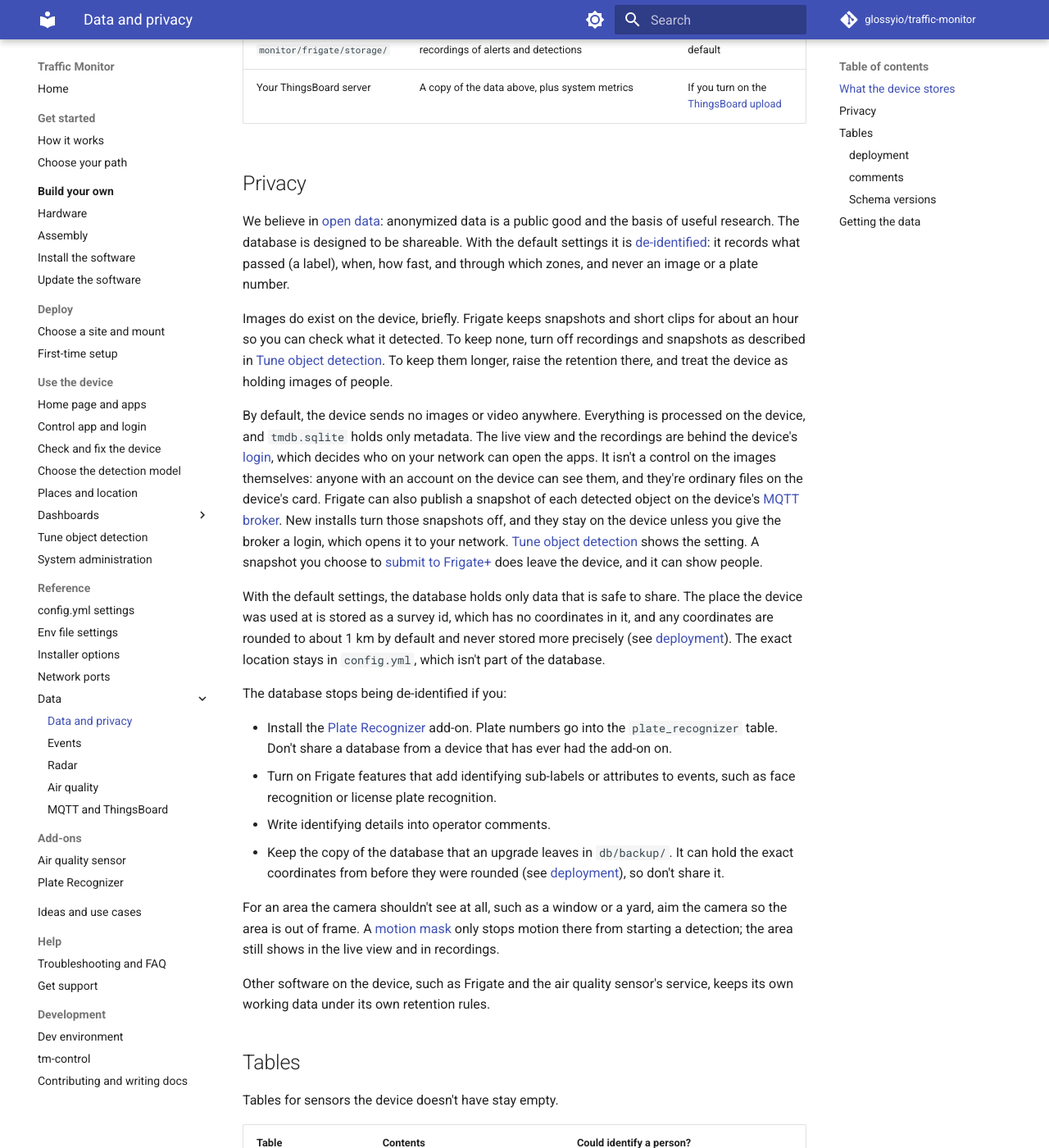
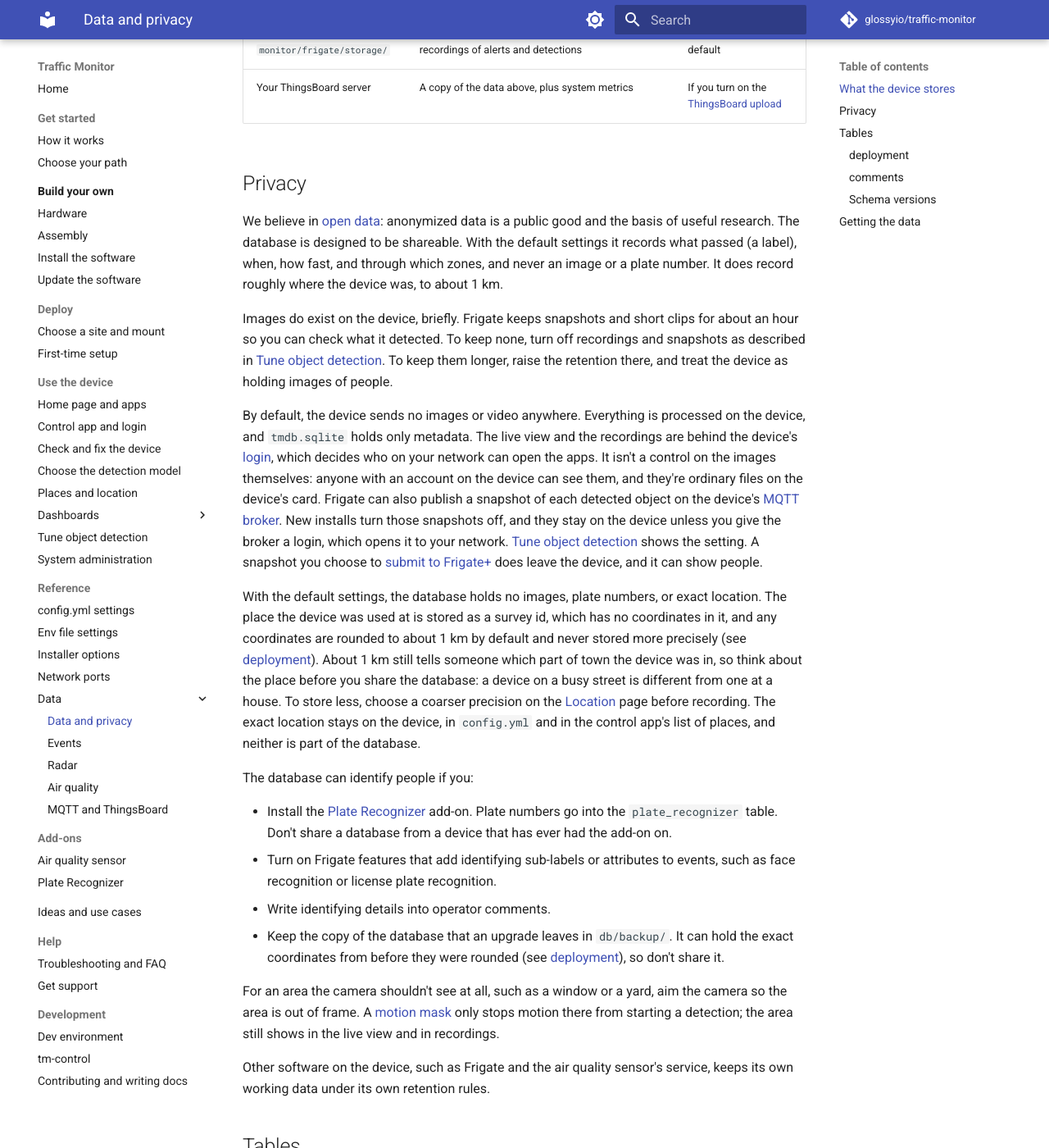
Before and after one commit to glossyio/traffic-monitor, an MkDocs documentation site: the page built from docs/data-and-payloads/data-overview.md, in a window 1280 px wide and 1400 px high, scrolled down 502 px. Shown: the whole window at 82% size. Built offline with MkDocs 1.6.1 and Material for MkDocs 9.7.7, drawn with Linux system fonts in a browser that asks for light colours; comment, search, counter and statistics services are not loaded; the version menu is left out; some of the changed text lies outside the part shown.

Commit message:
Say what the database gives away at the 1 km default
At two decimal places the deployment table tells someone which part of
town a device was in, so the docs no longer call the database
de-identified or safe to share. They say what it holds and what it
doesn't, and that the exact location also sits in the control app's
list of places, not only in config.yml. CONTRIBUTING's link pointed at
an anchor that doesn't exist; it now points at the Privacy section.

Assisted-by: Claude Code 2.1.319 (CLI)
AI-Model: Claude Opus 5.5 (claude-opus-5-5)
AI-Effort: high
AI-Role: drafted

```diff
--- a/docs/data-and-payloads/data-overview.md
+++ b/docs/data-and-payloads/data-overview.md
@@ -16,15 +16,15 @@ The Traffic Monitor is a data collection tool. Everything it collects is process
 
 ## Privacy
 
-We believe in [open data](https://en.wikipedia.org/wiki/Open_data): anonymized data is a public good and the basis of useful research. The database is designed to be shareable. With the default settings it is [de-identified](https://en.wikipedia.org/wiki/De-identification): it records what passed (a label), when, how fast, and through which zones, and never an image or a plate number.
+We believe in [open data](https://en.wikipedia.org/wiki/Open_data): anonymized data is a public good and the basis of useful research. The database is designed to be shareable. With the default settings it records what passed (a label), when, how fast, and through which zones, and never an image or a plate number. It does record roughly where the device was, to about 1 km.
 
 Images do exist on the device, briefly. Frigate keeps snapshots and short clips for about an hour so you can check what it detected. To keep none, turn off recordings and snapshots as described in [Tune object detection](../configuration/frigate-config.md#recordings-and-snapshots). To keep them longer, raise the retention there, and treat the device as holding images of people.
 
 By default, the device sends no images or video anywhere. Everything is processed on the device, and `tmdb.sqlite` holds only metadata. The live view and the recordings are behind the device's [login](../use/control-app.md), which decides who on your network can open the apps. It isn't a control on the images themselves: anyone with an account on the device can see them, and they're ordinary files on the device's card. Frigate can also publish a snapshot of each detected object on the device's [MQTT broker](integrations.md#mqtt). New installs turn those snapshots off, and they stay on the device unless you give the broker a login, which opens it to your network. [Tune object detection](../configuration/frigate-config.md#recordings-and-snapshots) shows the setting. A snapshot you choose to [submit to Frigate+](../configuration/frigate-config.md#submit-snapshots) does leave the device, and it can show people.
 
-With the default settings, the database holds only data that is safe to share. The place the device was used at is stored as a survey id, which has no coordinates in it, and any coordinates are rounded to about 1 km by default and never stored more precisely (see [deployment](#deployment)). The exact location stays in `config.yml`, which isn't part of the database.
+With the default settings, the database holds no images, plate numbers, or exact location. The place the device was used at is stored as a survey id, which has no coordinates in it, and any coordinates are rounded to about 1 km by default and never stored more precisely (see [deployment](#deployment)). About 1 km still tells someone which part of town the device was in, so think about the place before you share the database: a device on a busy street is different from one at a house. To store less, choose a coarser precision on the [Location](../use/location.md) page before recording. The exact location stays on the device, in `config.yml` and in the control app's list of places, and neither is part of the database.
 
-The database stops being de-identified if you:
+The database can identify people if you:
 
 * Install the [Plate Recognizer](../add-ons/plate-recognizer.md) add-on. Plate numbers go into the `plate_recognizer` table. Don't share a database from a device that has ever had the add-on on.
 * Turn on Frigate features that add identifying sub-labels or attributes to events, such as face recognition or license plate recognition.
@@ -48,7 +48,7 @@ Tables for sensors the device doesn't have stay empty.
 | `radar_raw_speed_magnitude_single` | The strongest reading of each sample | No |
 | `radar_oc_payload` | Per-object summaries from the radar, including estimated length | No |
 | `airquality` | Air quality and weather readings. See [Air quality](air-quality-aq-payload.md). | No |
-| `deployment` | Where each sensor was, and when | No: the location is rounded to about 1 km (two decimal places) by default, and never stored more precisely |
+| `deployment` | Where each sensor was, and when | Not on its own, but it gives the area: the location is rounded to about 1 km (two decimal places) by default, and never stored more precisely |
 | `comments` | Notes typed on the [Data export](../ui/database.md) page | Possibly, if the operator types names |
 | `plate_recognizer` | Plate reads from the [Plate Recognizer](../add-ons/plate-recognizer.md) add-on | Yes |
 
```
Also changed, not shown: CONTRIBUTING.md (+1 -1 lines), docs/development/contributing.md (+1 -1 lines).
